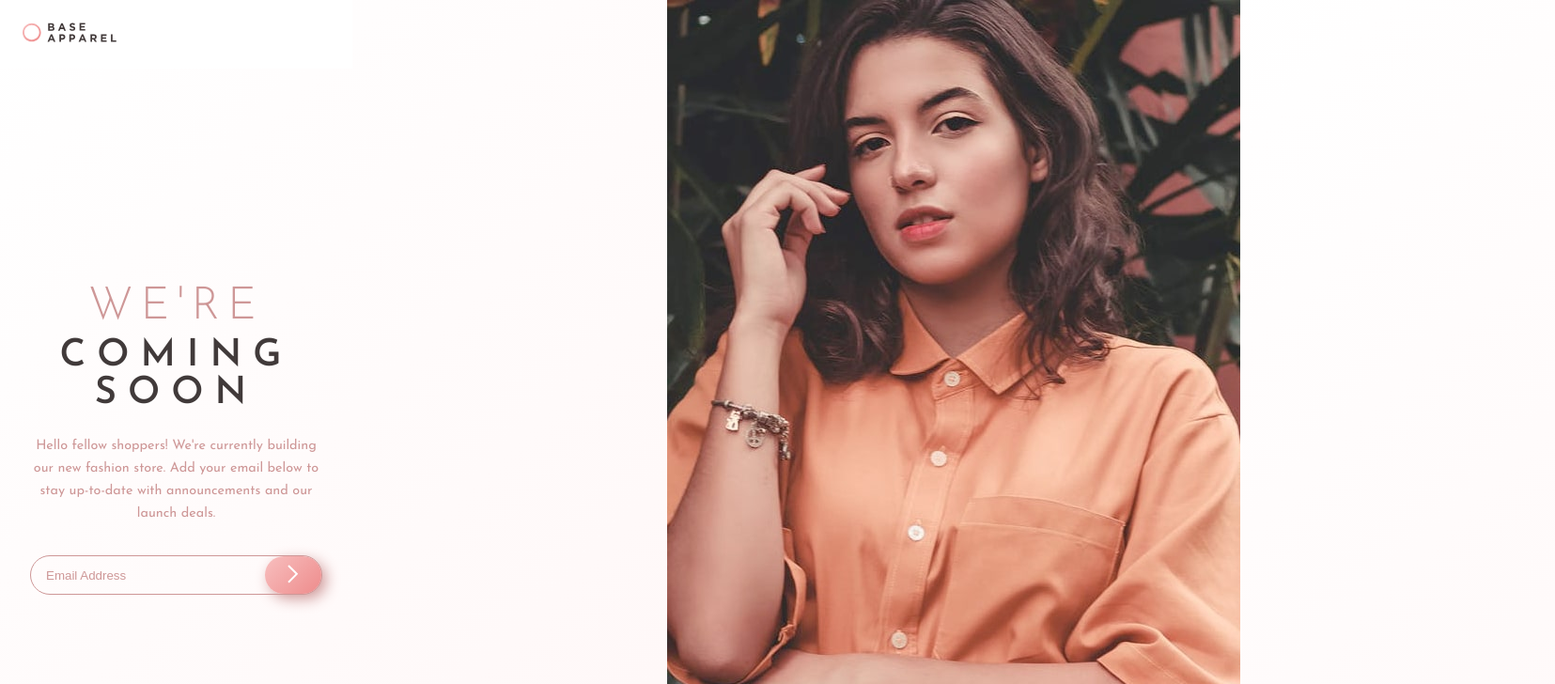
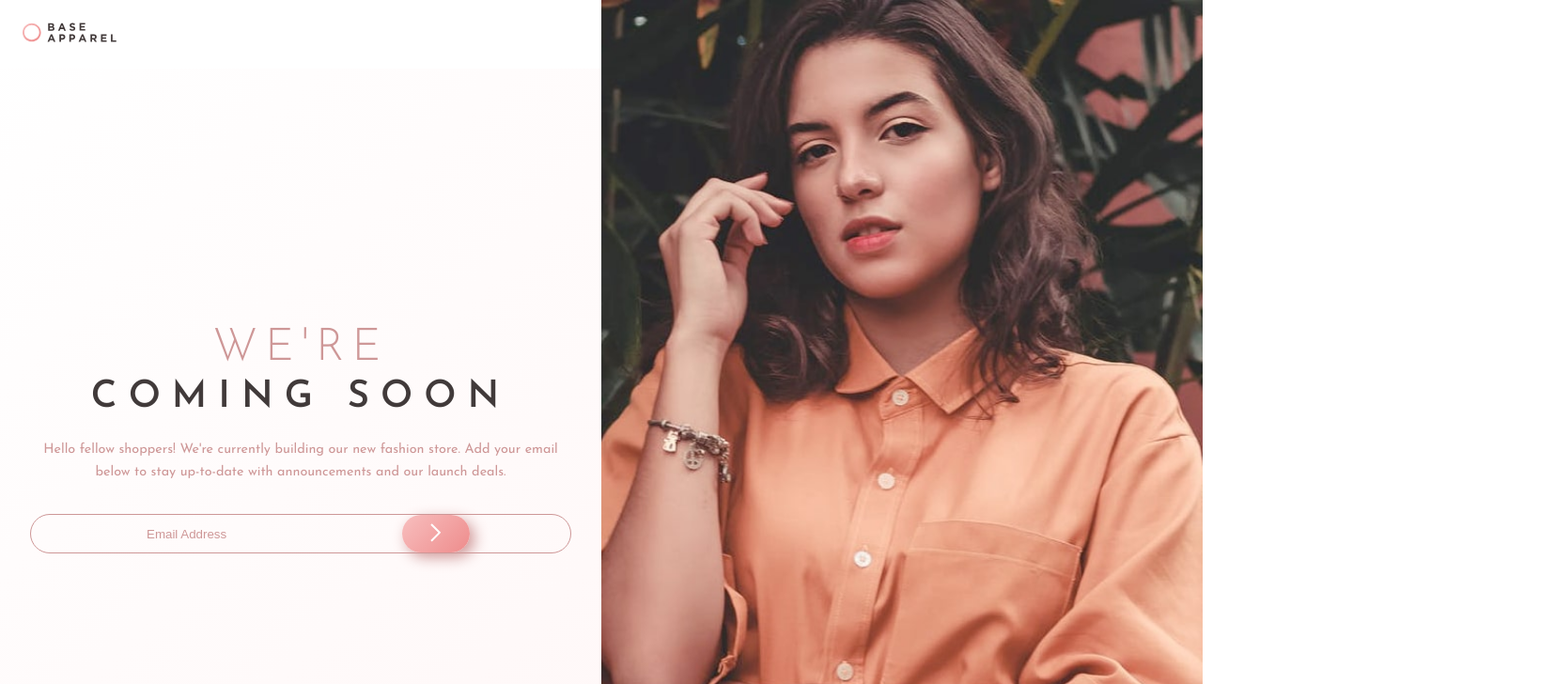
Before and after one commit to aaronshivers/base-apparel, an Angular app: page / in a window 1280 px wide. Shown: the top 728 px of the page at 94% size, 1655 px wide, since content can reach past the window. Built offline with nearby package versions, Linux system fonts and the light colour scheme.

Commit message:
position hero in desktop view

```diff
--- a/src/app/app.component.scss
+++ b/src/app/app.component.scss
@@ -16,13 +16,16 @@
 
   app-topbar {
     grid-area: topbar;
+    width: 50vw;
   }
 
   .inner-container {
     grid-area: container;
+    width: 50vw;
   }
 
   app-hero {
     grid-area: hero;
+    width: 50vw;
   }
 }
--- a/src/app/hero/hero.component.scss
+++ b/src/app/hero/hero.component.scss
@@ -11,9 +11,16 @@
 }
 
 @media (min-width: 1000px) {
+  .hero {
+    width: 100%;
+    height: 100vh;
+  }
+
   .hero__image {
     background-image: url("src/assets/images/hero-desktop.jpg");
-    width: 610px;
-    min-height: 800px;
+    background-repeat: no-repeat;
+    background-size: cover;
+    background-position: top;
+    width: 100%;
   }
 }
```
